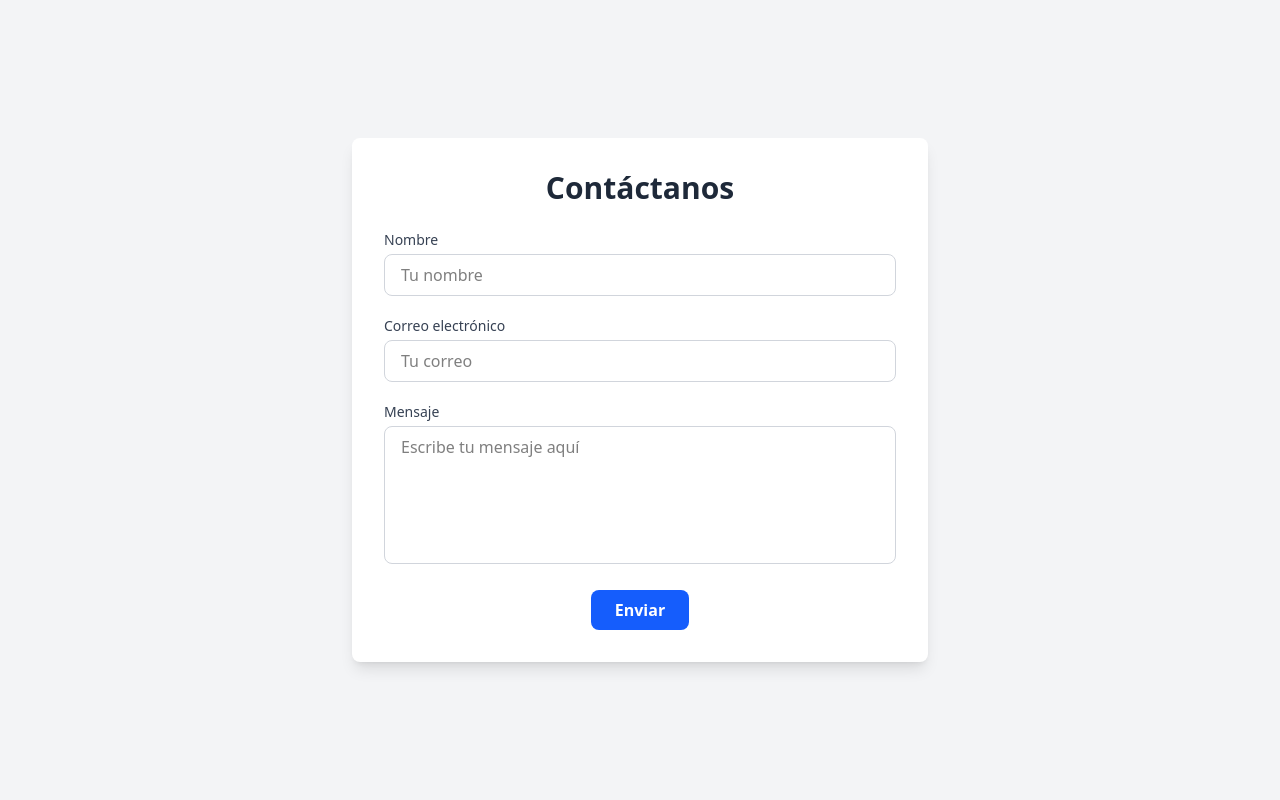
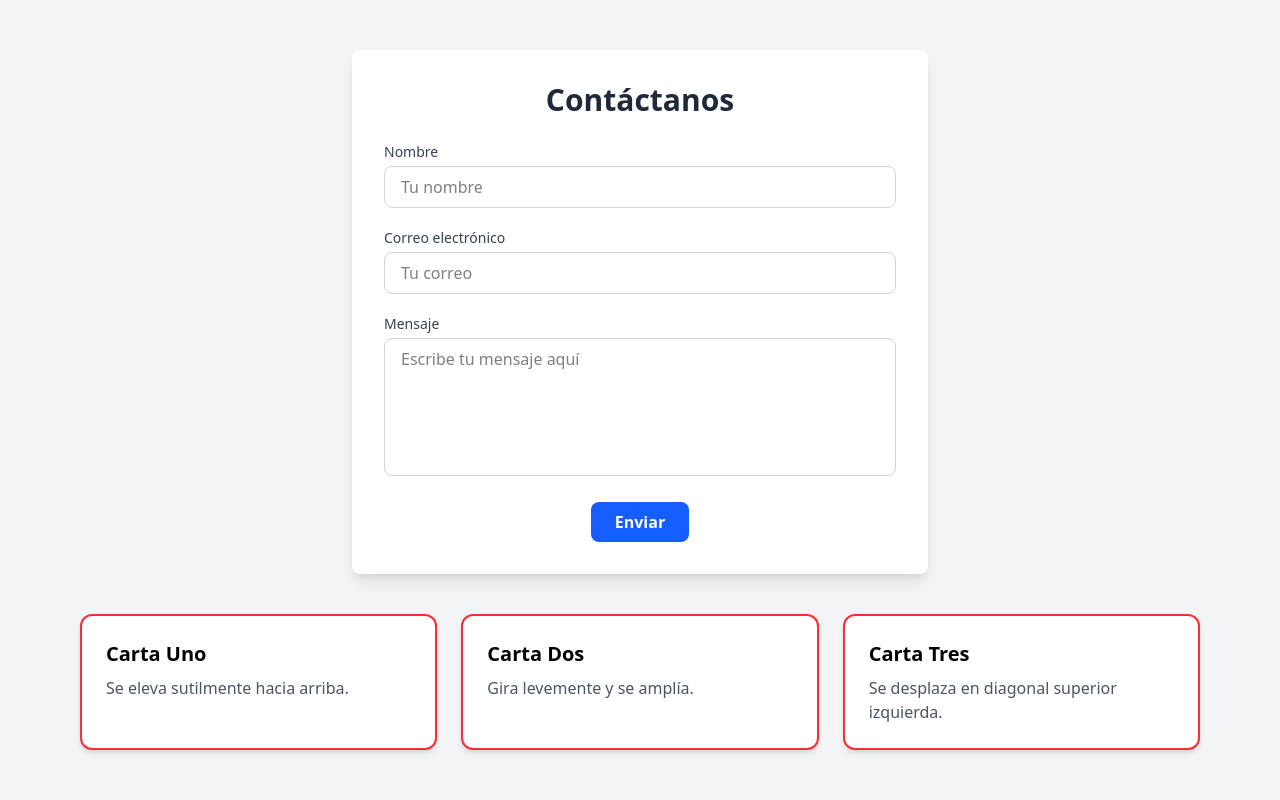
Before and after one commit to Kevin-humberto/pagianweb, a Flask app: page / in a window 1280 px wide. Run offline with Flask 3, Linux system fonts and the light colour scheme; some libraries are stand-ins or nearby versions.

Commit message:
style: add_cart_style

```diff
--- a/static/output.css
+++ b/static/output.css
@@ -7,25 +7,32 @@
       "Segoe UI Emoji", "Segoe UI Symbol", "Noto Color Emoji";
     --font-mono: ui-monospace, SFMono-Regular, Menlo, Monaco, Consolas, "Liberation Mono",
       "Courier New", monospace;
+    --color-red-500: oklch(63.7% 0.237 25.331);
     --color-green-600: oklch(62.7% 0.194 149.214);
     --color-blue-400: oklch(70.7% 0.165 254.624);
     --color-blue-600: oklch(54.6% 0.245 262.881);
     --color-blue-700: oklch(48.8% 0.243 264.376);
     --color-gray-100: oklch(96.7% 0.003 264.542);
     --color-gray-300: oklch(87.2% 0.01 258.338);
+    --color-gray-600: oklch(44.6% 0.03 256.802);
     --color-gray-700: oklch(37.3% 0.034 259.733);
     --color-gray-800: oklch(27.8% 0.033 256.848);
     --color-white: #fff;
     --spacing: 0.25rem;
     --container-xl: 36rem;
+    --container-5xl: 64rem;
+    --container-6xl: 72rem;
     --text-sm: 0.875rem;
     --text-sm--line-height: calc(1.25 / 0.875);
+    --text-xl: 1.25rem;
+    --text-xl--line-height: calc(1.75 / 1.25);
     --text-3xl: 1.875rem;
     --text-3xl--line-height: calc(2.25 / 1.875);
     --font-weight-medium: 500;
     --font-weight-semibold: 600;
     --font-weight-bold: 700;
     --radius-lg: 0.5rem;
+    --radius-xl: 0.75rem;
     --default-transition-duration: 150ms;
     --default-transition-timing-function: cubic-bezier(0.4, 0, 0.2, 1);
     --default-font-family: var(--font-sans);
@@ -184,8 +191,14 @@
   .mb-1 {
     margin-bottom: calc(var(--spacing) * 1);
   }
+  .mb-2 {
+    margin-bottom: calc(var(--spacing) * 2);
+  }
   .mb-6 {
     margin-bottom: calc(var(--spacing) * 6);
+  }
+  .mb-10 {
+    margin-bottom: calc(var(--spacing) * 10);
   }
   .block {
     display: block;
@@ -193,23 +206,41 @@
   .flex {
     display: flex;
   }
+  .grid {
+    display: grid;
+  }
   .min-h-screen {
     min-height: 100vh;
   }
   .w-full {
     width: 100%;
   }
+  .max-w-6xl {
+    max-width: var(--container-6xl);
+  }
   .max-w-xl {
     max-width: var(--container-xl);
   }
+  .transform {
+    transform: var(--tw-rotate-x,) var(--tw-rotate-y,) var(--tw-rotate-z,) var(--tw-skew-x,) var(--tw-skew-y,);
+  }
   .resize-none {
     resize: none;
+  }
+  .grid-cols-1 {
+    grid-template-columns: repeat(1, minmax(0, 1fr));
+  }
+  .flex-col {
+    flex-direction: column;
   }
   .items-center {
     align-items: center;
   }
   .justify-center {
     justify-content: center;
+  }
+  .gap-6 {
+    gap: calc(var(--spacing) * 6);
   }
   .space-y-5 {
     :where(& > :not(:last-child)) {
@@ -221,12 +252,22 @@
   .rounded-lg {
     border-radius: var(--radius-lg);
   }
+  .rounded-xl {
+    border-radius: var(--radius-xl);
+  }
   .border {
     border-style: var(--tw-border-style);
     border-width: 1px;
   }
+  .border-2 {
+    border-style: var(--tw-border-style);
+    border-width: 2px;
+  }
   .border-gray-300 {
     border-color: var(--color-gray-300);
+  }
+  .border-red-500 {
+    border-color: var(--color-red-500);
   }
   .bg-blue-600 {
     background-color: var(--color-blue-600);
@@ -236,6 +277,9 @@
   }
   .bg-white {
     background-color: var(--color-white);
+  }
+  .p-6 {
+    padding: calc(var(--spacing) * 6);
   }
   .p-8 {
     padding: calc(var(--spacing) * 8);
@@ -260,6 +304,10 @@
     font-size: var(--text-sm);
     line-height: var(--tw-leading, var(--text-sm--line-height));
   }
+  .text-xl {
+    font-size: var(--text-xl);
+    line-height: var(--tw-leading, var(--text-xl--line-height));
+  }
   .font-bold {
     --tw-font-weight: var(--font-weight-bold);
     font-weight: var(--font-weight-bold);
@@ -271,6 +319,9 @@
   .font-semibold {
     --tw-font-weight: var(--font-weight-semibold);
     font-weight: var(--font-weight-semibold);
+  }
+  .text-gray-600 {
+    color: var(--color-gray-600);
   }
   .text-gray-700 {
     color: var(--color-gray-700);
@@ -288,6 +339,10 @@
     --tw-shadow: 0 10px 15px -3px var(--tw-shadow-color, rgb(0 0 0 / 0.1)), 0 4px 6px -4px var(--tw-shadow-color, rgb(0 0 0 / 0.1));
     box-shadow: var(--tw-inset-shadow), var(--tw-inset-ring-shadow), var(--tw-ring-offset-shadow), var(--tw-ring-shadow), var(--tw-shadow);
   }
+  .shadow-md {
+    --tw-shadow: 0 4px 6px -1px var(--tw-shadow-color, rgb(0 0 0 / 0.1)), 0 2px 4px -2px var(--tw-shadow-color, rgb(0 0 0 / 0.1));
+    box-shadow: var(--tw-inset-shadow), var(--tw-inset-ring-shadow), var(--tw-ring-offset-shadow), var(--tw-ring-shadow), var(--tw-shadow);
+  }
   .transition {
     transition-property: color, background-color, border-color, outline-color, text-decoration-color, fill, stroke, --tw-gradient-from, --tw-gradient-via, --tw-gradient-to, opacity, box-shadow, transform, translate, scale, rotate, filter, -webkit-backdrop-filter, backdrop-filter, display, visibility, content-visibility, overlay, pointer-events;
     transition-timing-function: var(--tw-ease, var(--default-transition-timing-function));
@@ -297,10 +352,71 @@
     --tw-duration: 200ms;
     transition-duration: 200ms;
   }
+  .duration-500 {
+    --tw-duration: 500ms;
+    transition-duration: 500ms;
+  }
+  .hover\:-translate-x-2 {
+    &:hover {
+      @media (hover: hover) {
+        --tw-translate-x: calc(var(--spacing) * -2);
+        translate: var(--tw-translate-x) var(--tw-translate-y);
+      }
+    }
+  }
+  .hover\:-translate-y-2 {
+    &:hover {
+      @media (hover: hover) {
+        --tw-translate-y: calc(var(--spacing) * -2);
+        translate: var(--tw-translate-x) var(--tw-translate-y);
+      }
+    }
+  }
+  .hover\:scale-105 {
+    &:hover {
+      @media (hover: hover) {
+        --tw-scale-x: 105%;
+        --tw-scale-y: 105%;
+        --tw-scale-z: 105%;
+        scale: var(--tw-scale-x) var(--tw-scale-y);
+      }
+    }
+  }
+  .hover\:rotate-3 {
+    &:hover {
+      @media (hover: hover) {
+        rotate: 3deg;
+      }
+    }
+  }
   .hover\:bg-blue-700 {
     &:hover {
       @media (hover: hover) {
         background-color: var(--color-blue-700);
+      }
+    }
+  }
+  .hover\:shadow-2xl {
+    &:hover {
+      @media (hover: hover) {
+        --tw-shadow: 0 25px 50px -12px var(--tw-shadow-color, rgb(0 0 0 / 0.25));
+        box-shadow: var(--tw-inset-shadow), var(--tw-inset-ring-shadow), var(--tw-ring-offset-shadow), var(--tw-ring-shadow), var(--tw-shadow);
+      }
+    }
+  }
+  .hover\:shadow-lg {
+    &:hover {
+      @media (hover: hover) {
+        --tw-shadow: 0 10px 15px -3px var(--tw-shadow-color, rgb(0 0 0 / 0.1)), 0 4px 6px -4px var(--tw-shadow-color, rgb(0 0 0 / 0.1));
+        box-shadow: var(--tw-inset-shadow), var(--tw-inset-ring-shadow), var(--tw-ring-offset-shadow), var(--tw-ring-shadow), var(--tw-shadow);
+      }
+    }
+  }
+  .hover\:shadow-xl {
+    &:hover {
+      @media (hover: hover) {
+        --tw-shadow: 0 20px 25px -5px var(--tw-shadow-color, rgb(0 0 0 / 0.1)), 0 8px 10px -6px var(--tw-shadow-color, rgb(0 0 0 / 0.1));
+        box-shadow: var(--tw-inset-shadow), var(--tw-inset-ring-shadow), var(--tw-ring-offset-shadow), var(--tw-ring-shadow), var(--tw-shadow);
       }
     }
   }
@@ -321,6 +437,31 @@
       outline-style: none;
     }
   }
+  .md\:grid-cols-3 {
+    @media (width >= 48rem) {
+      grid-template-columns: repeat(3, minmax(0, 1fr));
+    }
+  }
+}
+@property --tw-rotate-x {
+  syntax: "*";
+  inherits: false;
+}
+@property --tw-rotate-y {
+  syntax: "*";
+  inherits: false;
+}
+@property --tw-rotate-z {
+  syntax: "*";
+  inherits: false;
+}
+@property --tw-skew-x {
+  syntax: "*";
+  inherits: false;
+}
+@property --tw-skew-y {
+  syntax: "*";
+  inherits: false;
 }
 @property --tw-space-y-reverse {
   syntax: "*";
@@ -405,9 +546,44 @@
   syntax: "*";
   inherits: false;
 }
+@property --tw-translate-x {
+  syntax: "*";
+  inherits: false;
+  initial-value: 0;
+}
+@property --tw-translate-y {
+  syntax: "*";
+  inherits: false;
+  initial-value: 0;
+}
+@property --tw-translate-z {
+  syntax: "*";
+  inherits: false;
+  initial-value: 0;
+}
+@property --tw-scale-x {
+  syntax: "*";
+  inherits: false;
+  initial-value: 1;
+}
+@property --tw-scale-y {
+  syntax: "*";
+  inherits: false;
+  initial-value: 1;
+}
+@property --tw-scale-z {
+  syntax: "*";
+  inherits: false;
+  initial-value: 1;
+}
 @layer properties {
   @supports ((-webkit-hyphens: none) and (not (margin-trim: inline))) or ((-moz-orient: inline) and (not (color:rgb(from red r g b)))) {
     *, ::before, ::after, ::backdrop {
+      --tw-rotate-x: initial;
+      --tw-rotate-y: initial;
+      --tw-rotate-z: initial;
+      --tw-skew-x: initial;
+      --tw-skew-y: initial;
       --tw-space-y-reverse: 0;
       --tw-border-style: solid;
       --tw-font-weight: initial;
@@ -426,6 +602,12 @@
       --tw-ring-offset-color: #fff;
       --tw-ring-offset-shadow: 0 0 #0000;
       --tw-duration: initial;
+      --tw-translate-x: 0;
+      --tw-translate-y: 0;
+      --tw-translate-z: 0;
+      --tw-scale-x: 1;
+      --tw-scale-y: 1;
+      --tw-scale-z: 1;
     }
   }
 }
--- a/templates/index.html
+++ b/templates/index.html
@@ -9,27 +9,32 @@
 </head>
 
 <body class="bg-gray-100 min-h-screen flex items-center justify-center px-4">
+  <div class="flex flex-col items-center w-full max-w-6xl">
 
-  <div class="w-full max-w-xl bg-white p-8 rounded-lg shadow-lg">
+    <!-- Formulario centrado -->
+    <div class="w-full max-w-xl bg-white p-8 rounded-lg shadow-lg mb-10">
       <h1 class="text-3xl font-bold text-center text-gray-800 mb-6">Contáctanos</h1>
 
       <form method="POST" class="space-y-5">
         <div>
           <label for="nombre" class="block text-sm font-medium text-gray-700 mb-1">Nombre</label>
           <input type="text" name="nombre" id="nombre" placeholder="Tu nombre"
-          class="w-full border border-gray-300 rounded-lg px-4 py-2 focus:outline-none focus:ring-2 focus:ring-blue-400" required>
+            class="w-full border border-gray-300 rounded-lg px-4 py-2 focus:outline-none focus:ring-2 focus:ring-blue-400"
+            required>
         </div>
 
         <div>
           <label for="correo" class="block text-sm font-medium text-gray-700 mb-1">Correo electrónico</label>
           <input type="email" name="correo" id="correo" placeholder="Tu correo"
-          class="w-full border border-gray-300 rounded-lg px-4 py-2 focus:outline-none focus:ring-2 focus:ring-blue-400" required>
+            class="w-full border border-gray-300 rounded-lg px-4 py-2 focus:outline-none focus:ring-2 focus:ring-blue-400"
+            required>
         </div>
 
         <div>
           <label for="mensaje" class="block text-sm font-medium text-gray-700 mb-1">Mensaje</label>
           <textarea name="mensaje" id="mensaje" rows="5" placeholder="Escribe tu mensaje aquí"
-          class="w-full border border-gray-300 rounded-lg px-4 py-2 resize-none focus:outline-none focus:ring-2 focus:ring-blue-400" required></textarea>
+            class="w-full border border-gray-300 rounded-lg px-4 py-2 resize-none focus:outline-none focus:ring-2 focus:ring-blue-400"
+            required></textarea>
         </div>
 
         <div class="text-center">
@@ -45,6 +50,31 @@
       {% endif %}
     </div>
 
+    <!-- Cartas centradas con borde rojo y diferentes animaciones -->
+    <div class="grid grid-cols-1 md:grid-cols-3 gap-6 w-full px-4">
+      <!-- Carta 1 -->
+      <div
+        class="bg-white border-2 border-red-500 p-6 rounded-xl shadow-md transform transition duration-500 hover:-translate-y-2 hover:shadow-2xl">
+        <h2 class="text-xl font-semibold mb-2">Carta Uno</h2>
+        <p class="text-gray-600">Se eleva sutilmente hacia arriba.</p>
+      </div>
+
+      <!-- Carta 2 -->
+      <div
+        class="bg-white border-2 border-red-500 p-6 rounded-xl shadow-md transform transition duration-500 hover:rotate-3 hover:scale-105 hover:shadow-lg">
+        <h2 class="text-xl font-semibold mb-2">Carta Dos</h2>
+        <p class="text-gray-600">Gira levemente y se amplía.</p>
+      </div>
+
+      <!-- Carta 3 -->
+      <div
+        class="bg-white border-2 border-red-500 p-6 rounded-xl shadow-md transform transition duration-500 hover:-translate-x-2 hover:-translate-y-2 hover:shadow-xl">
+        <h2 class="text-xl font-semibold mb-2">Carta Tres</h2>
+        <p class="text-gray-600">Se desplaza en diagonal superior izquierda.</p>
+      </div>
+    </div>
+
+  </div>
 </body>
 
 </html>
```
Lines whose indentation alone changed are shown as unchanged.
